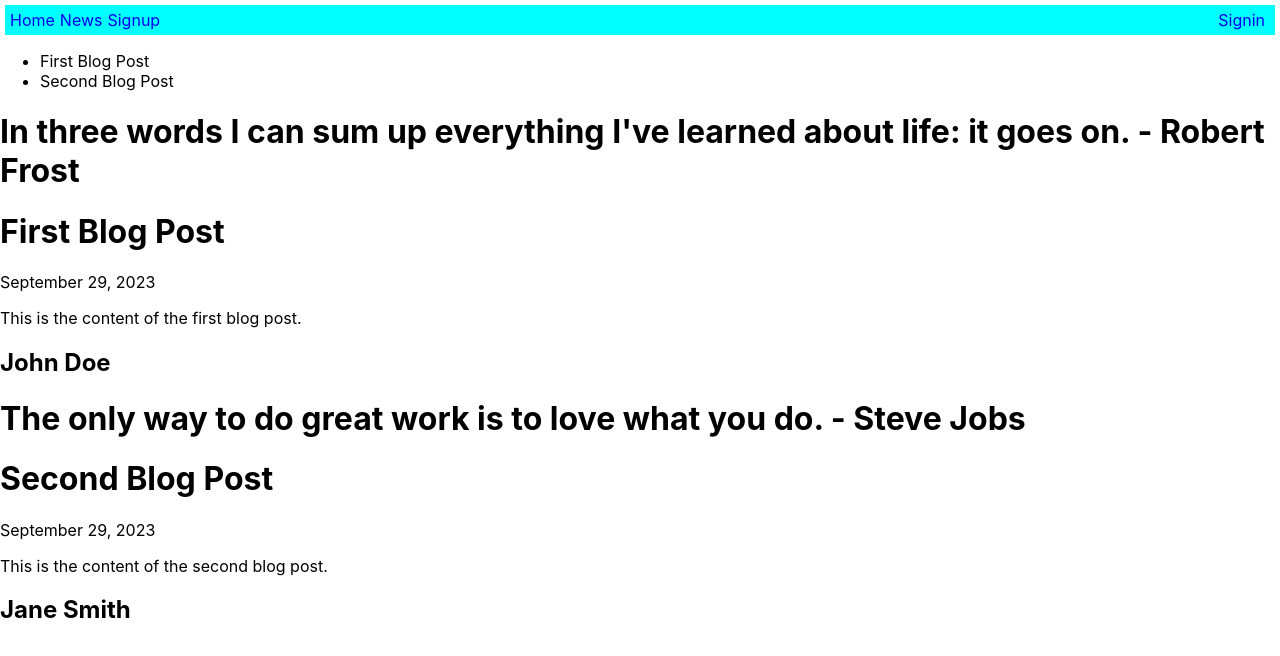
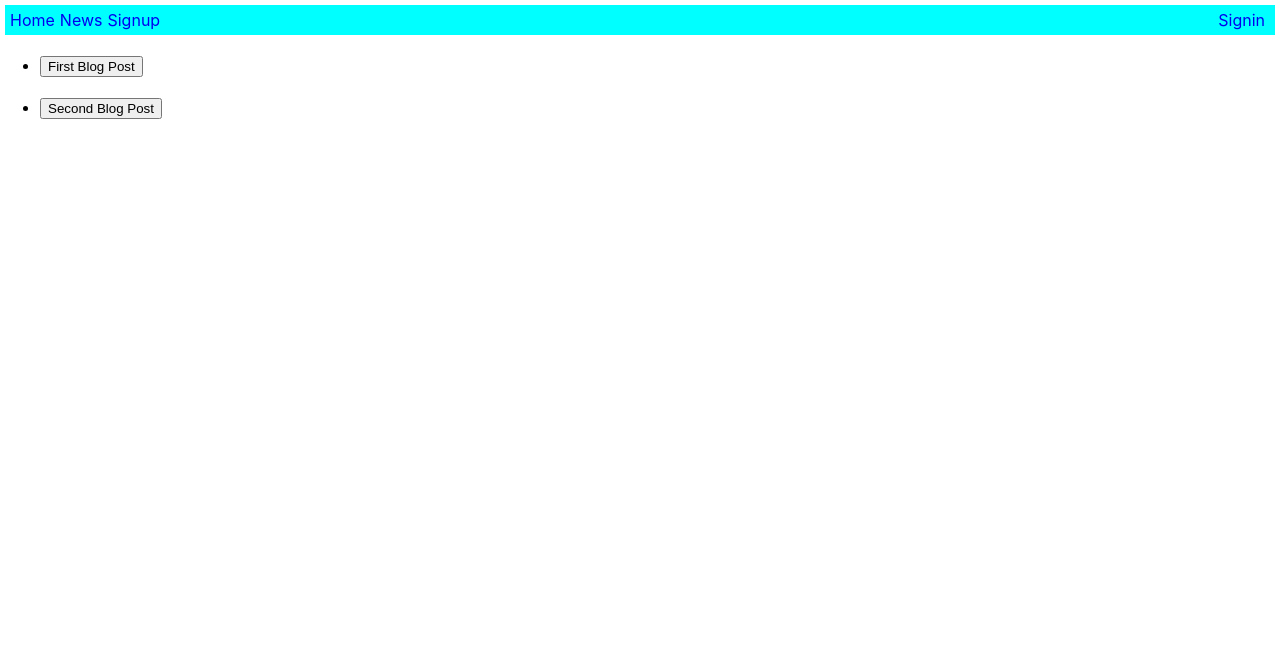
Before and after one commit to deepakkumaravelu/React-Blog-portal, a React (Create React App) app in the folder blogapp/: page / in a window 1280 px wide. Shown: the top 656 px of the page. Built offline with nearby package versions, Linux system fonts and the light colour scheme.

Commit message:
BlogPost and BlogList modified

```diff
--- a/blogapp/src/App.css
+++ b/blogapp/src/App.css
@@ -19,3 +19,6 @@
 .nav li a{
     text-decoration: none;
 }
+.titlelist{
+    margin-top: 20px;
+}
--- a/blogapp/src/App.js
+++ b/blogapp/src/App.js
@@ -1,7 +1,6 @@
 import React from 'react';
 import BlogList from './components/BlogList';
 import NavBar from './components/NavBar';
-import BlogPost from './components/BlogPost'
 import './App.css';
 
 function App() {
@@ -9,7 +8,6 @@ function App() {
     <div>
 <NavBar/>
 <BlogList/>
-<BlogPost/>
     </div>
 
   );
--- a/blogapp/src/components/BlogList.jsx
+++ b/blogapp/src/components/BlogList.jsx
@@ -1,10 +1,33 @@
-import React from 'react'
-import BlogData from './BlogData'
+import React, { useState } from 'react';
+import BlogData from './BlogData';
+import BlogPost from './BlogPost';
+
 const BlogList = () => {
+  const [selectedPost, setSelectedPost] = useState(null);
+
+  // Event handler to update selectedPost when a blog title is clicked
+  const handleTitleClick = (title) => {
+    setSelectedPost(title);
+  };
+
   return (
-    <ul>{BlogData.map((val)=><li>{val.title}</li>)}</ul>
+    <div>
+      <ul>
+        {BlogData.map((val) => (
+          <li className='titlelist' key={val.title}>
+            <button onClick={() => handleTitleClick(val.title)}>
+              {val.title}
+            </button>
+          </li>
+        ))}
+      </ul>
+      <div className="blog-content">
+        {selectedPost && (
+          <BlogPost post={BlogData.find((post) => post.title === selectedPost)} />
+        )}
+      </div>
+    </div>
+  );
+};
 
-  )
-}
-
-export default BlogList
+export default BlogList;
--- a/blogapp/src/components/BlogPost.jsx
+++ b/blogapp/src/components/BlogPost.jsx
@@ -1,27 +1,33 @@
 import React from 'react';
+import BlogData from './BlogData';
 import PostTitle from './PostTitle';
 import PostContent from './PostContent';
 import PostAuthor from './PostAuthor';
-import BlogData from './BlogData';
 import Quotes from './Quotes';
+
 const formatDate = (dateString) => {
   const options = { year: 'numeric', month: 'long', day: 'numeric' };
   return new Date(dateString).toLocaleDateString(undefined, options);
 };
 
-const BlogPost = () => {
-  const currentDate = new Date();
+const BlogPost = ({ title }) => {
+  console.log('Received title:', title);
+
+  const post = BlogData.find((val) => val.title === title);
+  console.log('Matching post:', post);
+
+  if (!post) {
+    // If no matching post is found, show a default message or component
+    return <div>Blog post not found.</div>;
+  }
+
   return (
     <div>
-      {BlogData.map((val, index) => (
-        <div key={index}>
-          <h1>{Quotes[Math.floor(Math.random()*3)]}</h1>
-          <PostTitle title={val.title} />
-          <p>{formatDate(currentDate)}</p>
-          <PostContent content={val.content} />
-          <PostAuthor author={val.author} />
-        </div>
-      ))}
+      <h1>{Quotes[Math.floor(Math.random() * 3)]}</h1>
+      <PostTitle title={post.title} />
+      <p>{formatDate(post.date)}</p>
+      <PostContent content={post.content} />
+      <PostAuthor author={post.author} />
     </div>
   );
 };
```
